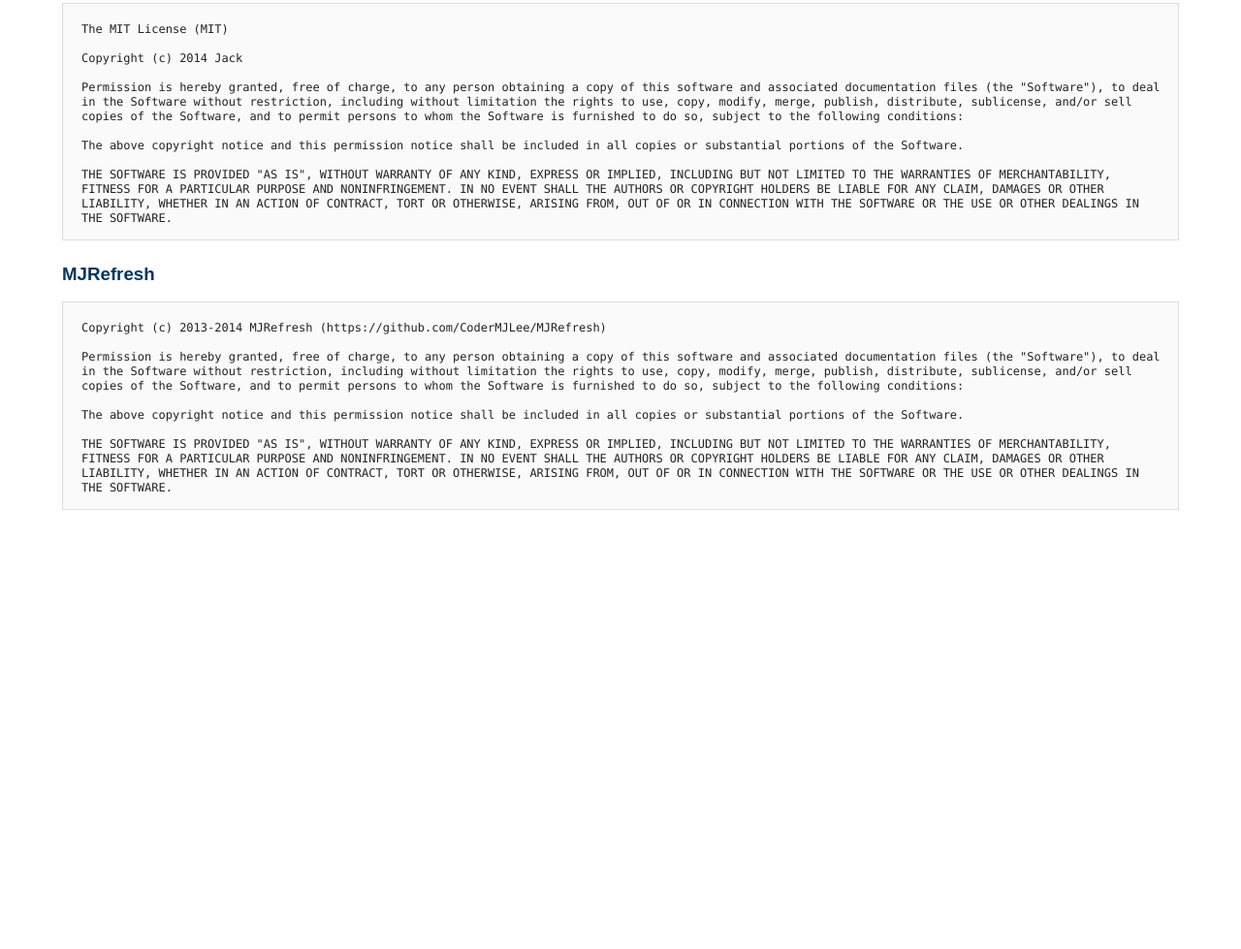
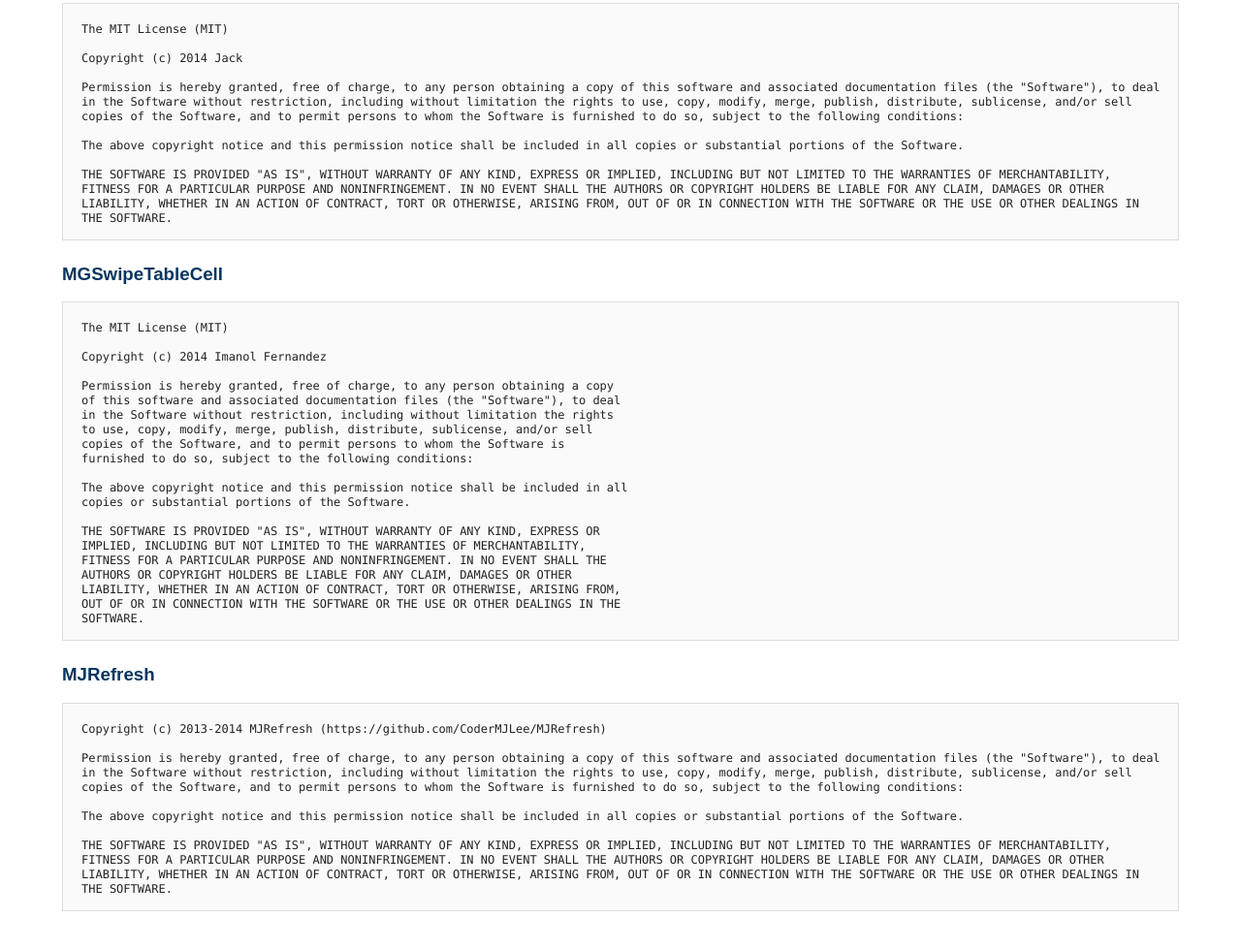
Before and after one commit to chenweiyj/chenweiyj.github.io, a website: page openlibrary/foyo/ios_foyo.html in a window 1280 px wide. Shown: the part 1259-2238 px from the top of the page at 97% size. Before the commit the page ends 1874 px from the top, so only its background shows below. Drawn offline with Linux system fonts and the light colour scheme.

Commit message:
add MGSwipeTableCell library

```diff
--- a/openlibrary/foyo/ios_foyo.html
+++ b/openlibrary/foyo/ios_foyo.html
@@ -121,6 +121,30 @@
 
 THE SOFTWARE IS PROVIDED "AS IS", WITHOUT WARRANTY OF ANY KIND, EXPRESS OR IMPLIED, INCLUDING BUT NOT LIMITED TO THE WARRANTIES OF MERCHANTABILITY, FITNESS FOR A PARTICULAR PURPOSE AND NONINFRINGEMENT. IN NO EVENT SHALL THE AUTHORS OR COPYRIGHT HOLDERS BE LIABLE FOR ANY CLAIM, DAMAGES OR OTHER LIABILITY, WHETHER IN AN ACTION OF CONTRACT, TORT OR OTHERWISE, ARISING FROM, OUT OF OR IN CONNECTION WITH THE SOFTWARE OR THE USE OR OTHER DEALINGS IN THE SOFTWARE.
 </code></pre></div>
+<h3>MGSwipeTableCell</h3>
+<div class="codehilite"><pre><code>
+The MIT License (MIT)
+
+Copyright (c) 2014 Imanol Fernandez
+
+Permission is hereby granted, free of charge, to any person obtaining a copy
+of this software and associated documentation files (the "Software"), to deal
+in the Software without restriction, including without limitation the rights
+to use, copy, modify, merge, publish, distribute, sublicense, and/or sell
+copies of the Software, and to permit persons to whom the Software is
+furnished to do so, subject to the following conditions:
+
+The above copyright notice and this permission notice shall be included in all
+copies or substantial portions of the Software.
+
+THE SOFTWARE IS PROVIDED "AS IS", WITHOUT WARRANTY OF ANY KIND, EXPRESS OR
+IMPLIED, INCLUDING BUT NOT LIMITED TO THE WARRANTIES OF MERCHANTABILITY,
+FITNESS FOR A PARTICULAR PURPOSE AND NONINFRINGEMENT. IN NO EVENT SHALL THE
+AUTHORS OR COPYRIGHT HOLDERS BE LIABLE FOR ANY CLAIM, DAMAGES OR OTHER
+LIABILITY, WHETHER IN AN ACTION OF CONTRACT, TORT OR OTHERWISE, ARISING FROM,
+OUT OF OR IN CONNECTION WITH THE SOFTWARE OR THE USE OR OTHER DEALINGS IN THE
+SOFTWARE.
+</code></pre></div>
 <h3>MJRefresh</h3>
 <div class="codehilite"><pre><code>
 Copyright (c) 2013-2014 MJRefresh (https://github.com/CoderMJLee/MJRefresh)
```
